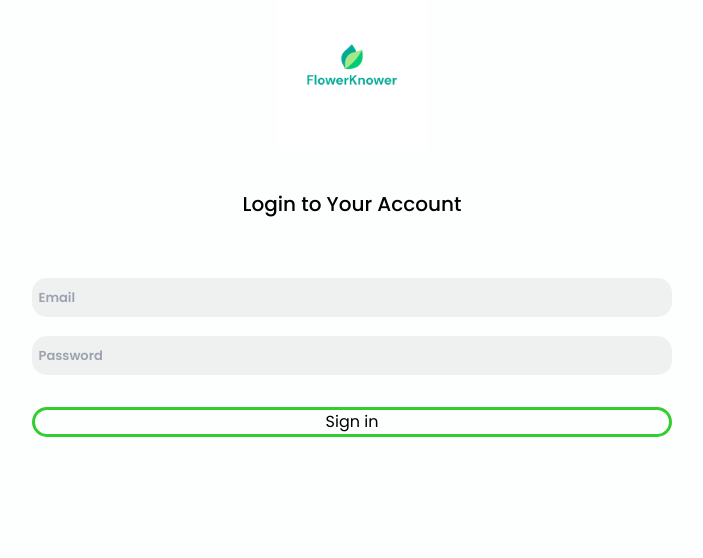
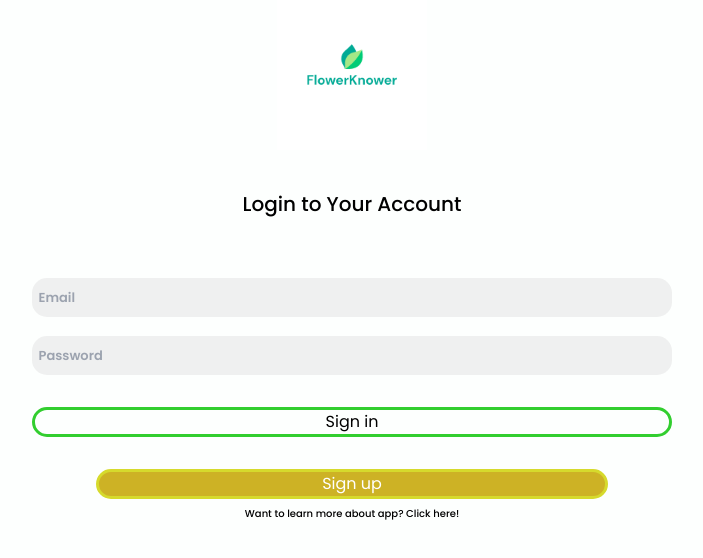
Before and after one commit to Karmel920/FlowerKnower, a React (Create React App) app in the folder frontend/: page / in a window 1280 px wide. Shown: the top 558 px of the page, without its empty margins (288-991 px from the left). Built offline with nearby package versions, Linux system fonts and the light colour scheme.

Commit message:
Fix: fixed login view

```diff
--- a/frontend/src/views/login/Login.js
+++ b/frontend/src/views/login/Login.js
@@ -1,10 +1,61 @@
 import React from 'react';
 import MainLogo from '../../public/img/main_logo.png';
 import SideLogo from '../../public/img/side_logo.svg';
-import { Link }  from 'react-router-dom';
+import { Link, useNavigate }  from 'react-router-dom';
 import styles from '../../public/modules/login.module.css';
+import axios from 'axios';
+import CircularProgress from '@mui/material/CircularProgress';
+import {Box} from "@mui/system";
 
 function Login(){
+
+    const navigate = useNavigate();
+    const [email, setEmail] = React.useState("");
+    const [password,setPassword] = React.useState("");
+    const [validationErrors, setValidationErrors] = React.useState({});
+    const [isSubmitting, setIsSubmitting] = React.useState(false);
+    const [spinner, setSpinner] = React.useState(false);
+    const handleEmailChange = (event) =>{
+        setEmail(event.target.value);
+    }
+    const handlePasswordChange = (event) => {
+        setPassword(event.target.value);
+    }
+
+    React.useEffect(()=>{
+        if(localStorage.getItem('token') !== '' && localStorage.getItem('token') != null){
+            navigate('/main');
+        }
+    },[])
+
+    const handleSubmit = (e) => {
+        setSpinner(true);
+        setValidationErrors({});
+        e.preventDefault();
+        setIsSubmitting(true);
+        const data = {
+            email:email,
+            password:password
+        };
+        axios.post('http://localhost:8080/api/v1/auth/authenticate',data, {
+            headers: {
+                'Content-type': 'application/json'
+            }
+        })
+            .then(response => {
+
+                setSpinner(false);
+                setIsSubmitting(false);
+                localStorage.setItem('token', response.data.token);
+                navigate("/main");
+            })
+            .catch(error =>{
+                setSpinner(false);
+                setIsSubmitting(false);
+                setValidationErrors([{message:"Wrong email or password"}]);
+            });
+    }
+
 
     return(
         <div className={styles.main}>
@@ -12,16 +63,23 @@ function Login(){
                 <div className={styles.loginPanel}>
                     <img id={styles.mainLogo} src={MainLogo} alt="Main logo"/>
                     <p className={styles.mainText}>Login to Your Account</p>
-                    <form className={styles.loginForm}>
-                        <input id={styles.emailInput} placeholder="Email" type="email" name="email"/>
-                        <input id={styles.passwordInput} placeholder="Password" type="password" name="password"/>
-                        <button id={styles.loginButton}  type="submit">Sign in</button>
+                    <form className={styles.loginForm} onSubmit={handleSubmit}>
+                        {Object.keys(validationErrors).length !==0 &&
+                            <p className={styles.errorText}>Wrong email address or password</p>
+                        }
+                        <input id={styles.emailInput} placeholder="Email" type="email" onChange={handleEmailChange}/>
+                        <input id={styles.passwordInput} placeholder="Password" type="password" onChange={handlePasswordChange} />
+                        {spinner && (<Box sx={{mt:"2ch", display:"flex", justifyContent:"center"}}><CircularProgress/></Box>)}
+                        <button id={styles.loginButton} type="submit" disabled={isSubmitting}>Sign in</button>
+                        <Link className={styles.link} to="/register"><button id={styles.registerButtonMobile} type="button">Sign up</button></Link>
+                        <Link className={styles.link} to="/info"><button id={styles.infoButtonMobile} type="button">Want to learn more about app? Click here!</button></Link>
                     </form>
                 </div>
                 <div className={styles.registerPanel}>
                     <p className={styles.firstText}>New here?</p>
                     <p className={styles.secondText}>Sign up and discover a great amount of opportunities</p>
                     <Link className={styles.link} to="/register"><button id={styles.registerButton} type="button">Sign up</button></Link>
+                    <Link className={styles.link} to="/info"><button id={styles.infoButton} type="button">Want to learn more about app? Click here!</button></Link>
                     <img id={styles.sideLogo} src={SideLogo} alt="Side logo"/>
                 </div>
             </div>
```
